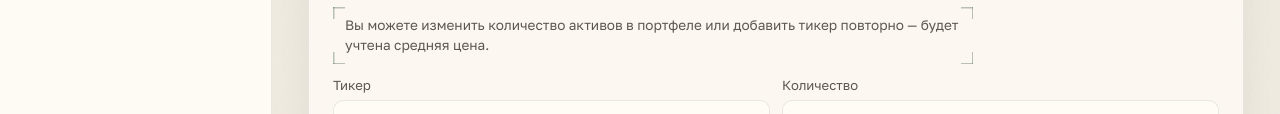
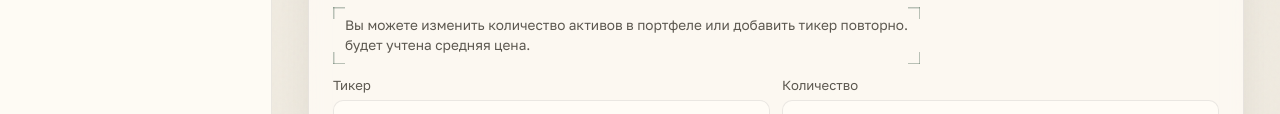
Before and after one commit to VictoriiaMikhaleva/investbrief-rf, a plain HTML site: page index.html in a window 1280 px wide. Both pictures are taken after a click on the button "Мои бумаги". Shown: the part 527-641 px from the top of the page. Drawn offline with nearby package versions, Linux system fonts and the light colour scheme; no server answers.

Commit message:
Update index.html

```diff
--- a/index.html
+++ b/index.html
@@ -158,7 +158,7 @@
           </div>
           <div class="glass portfolio-add-form" data-pf-form="Watch">
             <h3 class="pf-form-title" id="pfWatchAddFormTitle">Новая позиция</h3>
-            <p class="muted pf-form-hint hint-frame">Вы можете изменить количество активов в портфеле или добавить тикер повторно — будет учтена средняя цена.</p>
+            <p class="muted pf-form-hint hint-frame">Вы можете изменить количество активов в портфеле или добавить тикер повторно.<br>будет учтена средняя цена.</p>
             <div class="portfolio-form-grid">
               <label class="pf-ticker-field">Тикер
                 <span class="ticker-ac-wrap">
@@ -262,7 +262,7 @@
 
           <div class="glass portfolio-add-form" data-pf-form="">
             <h3 class="pf-form-title" id="pfAddFormTitle">Новая позиция</h3>
-            <p class="muted pf-form-hint hint-frame">Вы можете изменить количество активов в портфеле или добавить тикер повторно — будет учтена средняя цена.</p>
+            <p class="muted pf-form-hint hint-frame">Вы можете изменить количество активов в портфеле или добавить тикер повторно.<br>будет учтена средняя цена.</p>
             <div class="portfolio-form-grid">
               <label class="pf-ticker-field">Тикер
                 <span class="ticker-ac-wrap">
```
